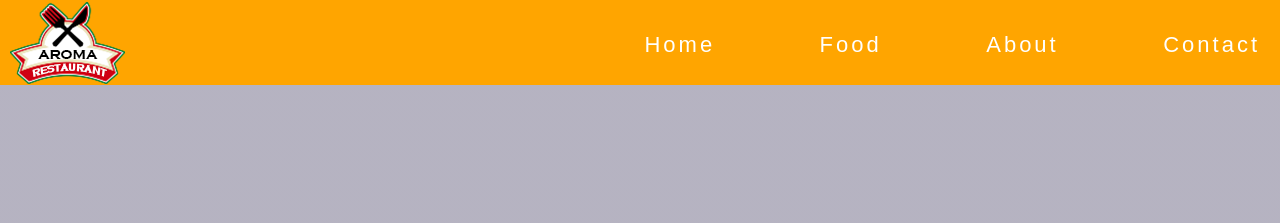
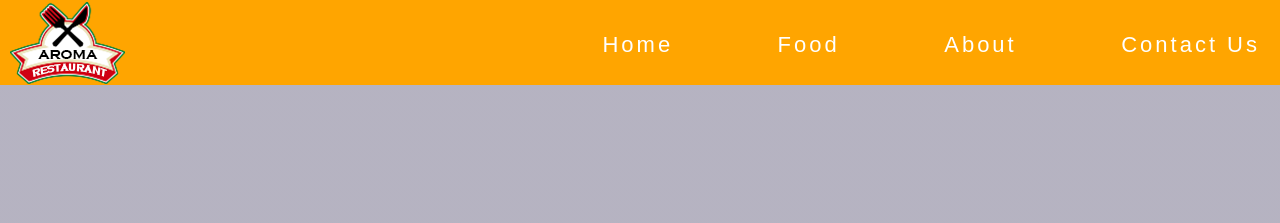
Before and after one commit to baskaranjeeva/aroma-restaurant, a plain HTML site: page index.html in a window 1280 px wide. Shown: the top 223 px of the page. Drawn offline with nearby package versions, Linux system fonts and the light colour scheme; a web font is replaced by a local one.

Commit message:
Changing contact Uss tab name

```diff
--- a/index.html
+++ b/index.html
@@ -21,7 +21,7 @@
                 <li><a href="index.html">Home</a></li>
                 <li><a href="#foodmenu">Food</a></li>
                 <li><a href="#about">About</a></li>
-                <li><a href="#cont">Contact</a></li>
+                <li><a href="#cont">Contact Us</a></li>
             </ul>
         </nav>
     </header>
```
